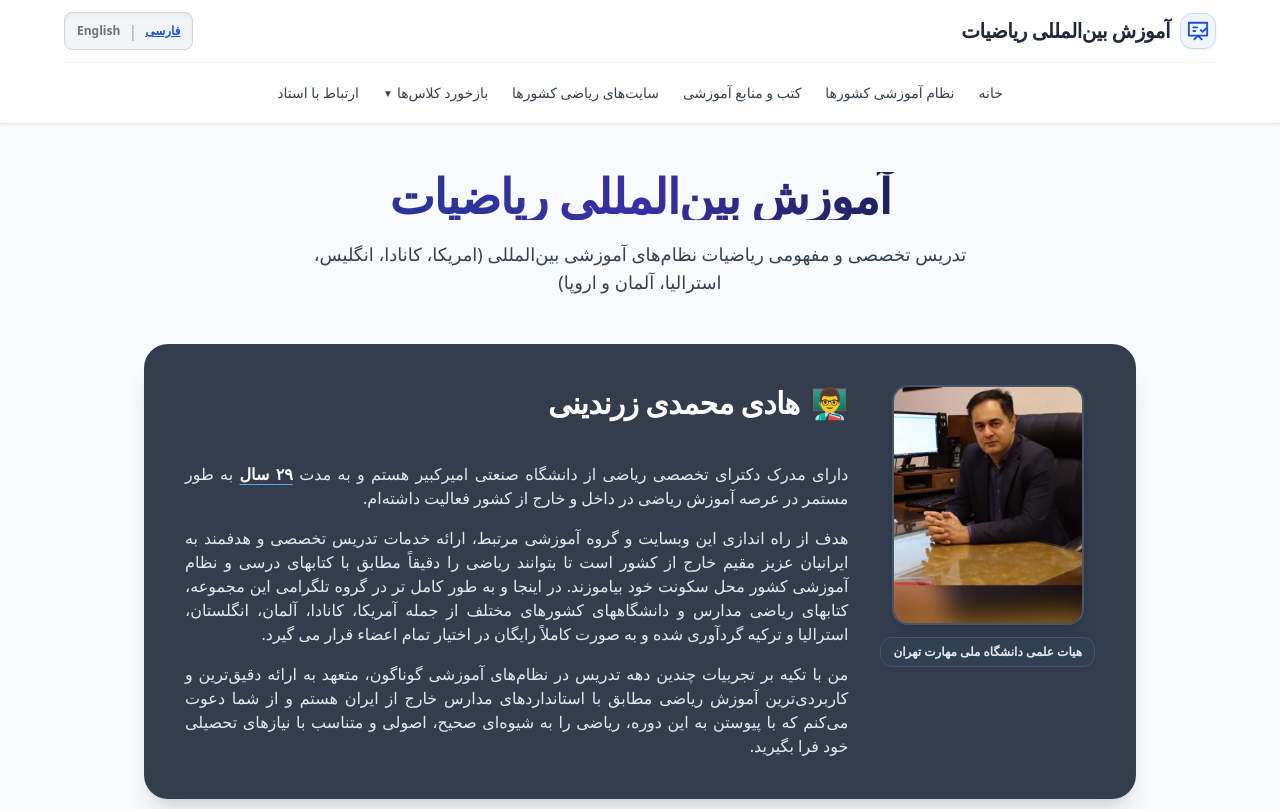
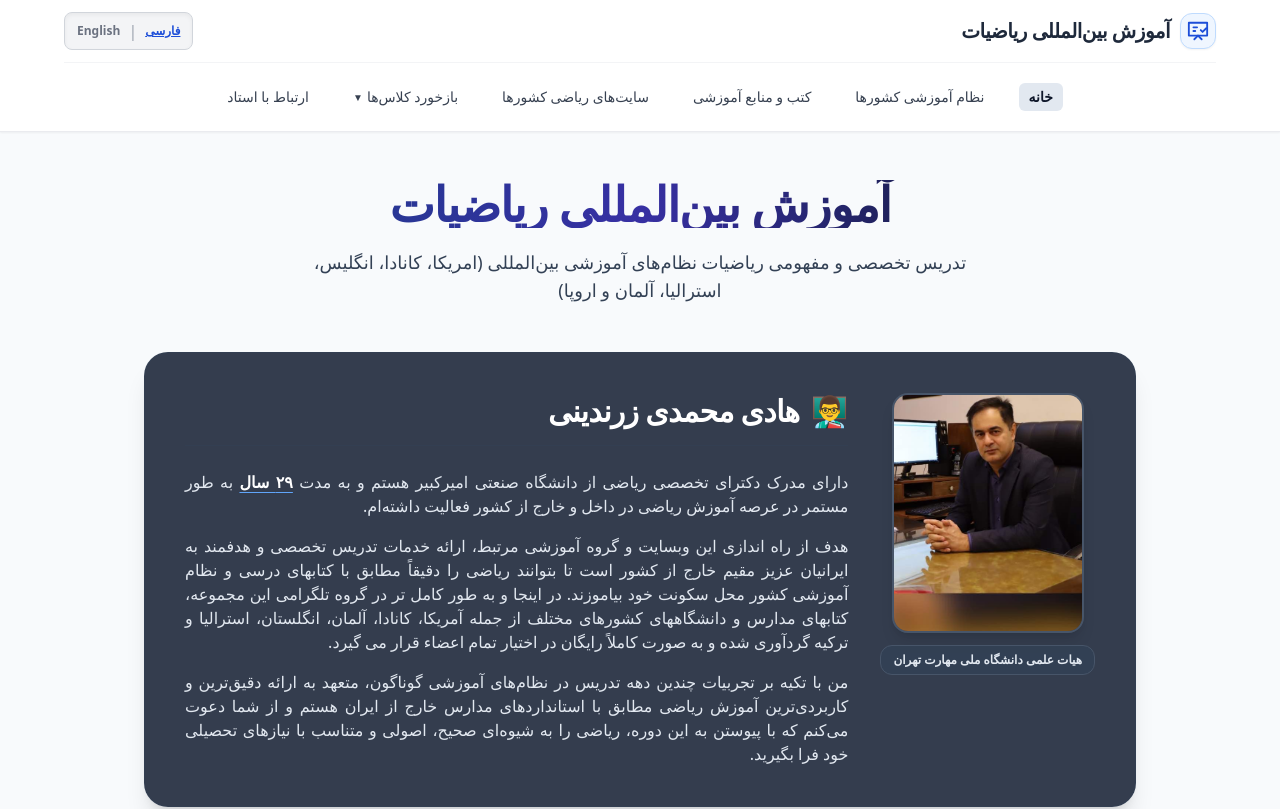
Before and after one commit to Hmohammadiz633/International-Mathematics-Site, a Next.js app: page / in a window 1280 px wide. Shown: the top 809 px of the page. Built offline with nearby package versions, Linux system fonts and the light colour scheme.

Commit message:
Update page.js

```diff
--- a/app/page.js
+++ b/app/page.js
@@ -2,6 +2,7 @@
 
 import { useState } from 'react';
 import Link from 'next/link';
+import { usePathname } from 'next/navigation';
 
 // انتقال متغیرهای ثابت به بیرون از کامپوننت جهت جلوگیری از رندر مجدد
 const FEEDBACKS = [
@@ -117,6 +118,7 @@ function IntegratedContactButtons({ lang }) {
 export default function Home() {
   const [lang, setLang] = useState('fa');
   const [isFeedbackOpen, setIsFeedbackOpen] = useState(false);
+  const pathname = usePathname();
 
   const isFa = lang === 'fa';
 
@@ -175,33 +177,41 @@ export default function Home() {
           </div>
 
           <div className="w-full flex flex-col items-center gap-2 border-t border-gray-100 pt-3">
-            {/* ترتیب دکمه‌ها: خانه، نظام آموزشی، کتب و منابع آموزشی و بقیه */}
+            {/* ترتیب دقیق منوهای شما با اعمال رنگ خاکستری برای صفحه فعال */}
             <div className="w-full flex items-center justify-center gap-4 md:gap-6 overflow-x-auto py-2 text-xs md:text-sm font-medium text-gray-700">
 
               <Link
                 href="/"
-                className="hover:text-blue-600 whitespace-nowrap transition-colors"
+                className={`whitespace-nowrap transition-colors px-2.5 py-1 rounded-md ${
+                  pathname === '/' ? 'bg-slate-200 text-slate-900 font-bold' : 'hover:text-blue-600'
+                }`}
               >
                 {isFa ? 'خانه' : 'Home'}
               </Link>
 
               <Link
                 href="/educational-systems"
-                className="hover:text-blue-600 whitespace-nowrap transition-colors"
+                className={`whitespace-nowrap transition-colors px-2.5 py-1 rounded-md ${
+                  pathname === '/educational-systems' ? 'bg-slate-200 text-slate-900 font-bold' : 'hover:text-blue-600'
+                }`}
               >
                 {isFa ? 'نظام آموزشی کشورها' : 'Educational Systems'}
               </Link>
 
               <Link
                 href="/books"
-                className="hover:text-blue-600 whitespace-nowrap transition-colors"
+                className={`whitespace-nowrap transition-colors px-2.5 py-1 rounded-md ${
+                  pathname === '/books' ? 'bg-slate-200 text-slate-900 font-bold' : 'hover:text-blue-600'
+                }`}
               >
                 {isFa ? 'کتب و منابع آموزشی' : 'Books & Resources'}
               </Link>
 
               <Link
                 href="/math-sites"
-                className="hover:text-blue-600 whitespace-nowrap transition-colors"
+                className={`whitespace-nowrap transition-colors px-2.5 py-1 rounded-md ${
+                  pathname === '/math-sites' ? 'bg-slate-200 text-slate-900 font-bold' : 'hover:text-blue-600'
+                }`}
               >
                 {isFa ? 'سایت‌های ریاضی کشورها' : 'Math Websites'}
               </Link>
@@ -210,7 +220,7 @@ export default function Home() {
                 type="button"
                 aria-expanded={isFeedbackOpen}
                 onClick={() => setIsFeedbackOpen(!isFeedbackOpen)}
-                className="hover:text-blue-600 whitespace-nowrap transition-colors flex items-center gap-1"
+                className="hover:text-blue-600 whitespace-nowrap transition-colors flex items-center gap-1 px-2.5 py-1 rounded-md"
               >
                 <span>{isFa ? 'بازخورد کلاس‌ها' : 'Class Feedback'}</span>
                 <span className="text-[10px]">{isFeedbackOpen ? '▲' : '▼'}</span>
@@ -219,7 +229,7 @@ export default function Home() {
               <button
                 type="button"
                 onClick={() => scrollToSection('contact')}
-                className="hover:text-blue-600 whitespace-nowrap transition-colors"
+                className="hover:text-blue-600 whitespace-nowrap transition-colors px-2.5 py-1 rounded-md"
               >
                 {isFa ? 'ارتباط با استاد' : 'Contact'}
               </button>
@@ -287,7 +297,7 @@ export default function Home() {
                       دارای مدرک دکترای تخصصی ریاضی از دانشگاه صنعتی امیرکبیر هستم و به مدت <strong className="text-white font-black underline decoration-blue-400 underline-offset-4">۲۹ سال</strong> به طور مستمر در عرصه آموزش ریاضی در داخل و خارج از کشور فعالیت داشته‌ام.
                     </p>
                     <p>
-                    هدف از راه اندازی این وبسایت و گروه آموزشی مرتبط، ارائه خدمات تدریس تخصصی و هدفمند به ایرانیان عزیز مقیم خارج از کشور است تا بتوانند ریاضی را دقیقاً مطابق با کتابهای درسی و نظام آموزشی کشور محل سکونت خود بیاموزند. در اینجا و به طور کامل تر در گروه تلگرامی این مجموعه، کتابهای ریاضی مدارس و دانشگاههای کشورهای مختلف از جمله آمریکا، کانادا، آلمان، انگلستان، استرالیا و ترکیه گردآوری شده و به صورت کاملاً رایگان در اختیار تمام اعضاء قرار می گیرد.
+                    هدف از راه اندازی این وبسایت و گروه آموزشی مرتبط، ارائه خدمات تدریس تخصصی و هدفمند به ایرانیان عزیز مقیم خارج از کشور است تا بتوانند ریاضی را دقیقاً مطابق با کتابهای درسی و نظام آموزشی کشور محل سکونت خود بیاموزند. در اینجا و به طور کامل تر در گروه تلگرامی این مجموعه، کتابهای مدارس و دانشگاههای کشورهای مختلف از جمله آمریکا، کانادا، آلمان، انگلستان، استرالیا و ترکیه گردآوری شده و به صورت کاملاً رایگان در اختیار تمام اعضاء قرار می گیرد.
                     </p>
                     <p>
                       من با تکیه بر تجربیات چندین دهه تدریس در نظام‌های آموزشی گوناگون، متعهد به ارائه دقیق‌ترین و کاربردی‌ترین آموزش ریاضی مطابق با استانداردهای مدارس خارج از ایران هستم و از شما دعوت می‌کنم که با پیوستن به این دوره، ریاضی را به شیوه‌ای صحیح، اصولی و متناسب با نیازهای تحصیلی خود فرا بگیرید.
```
